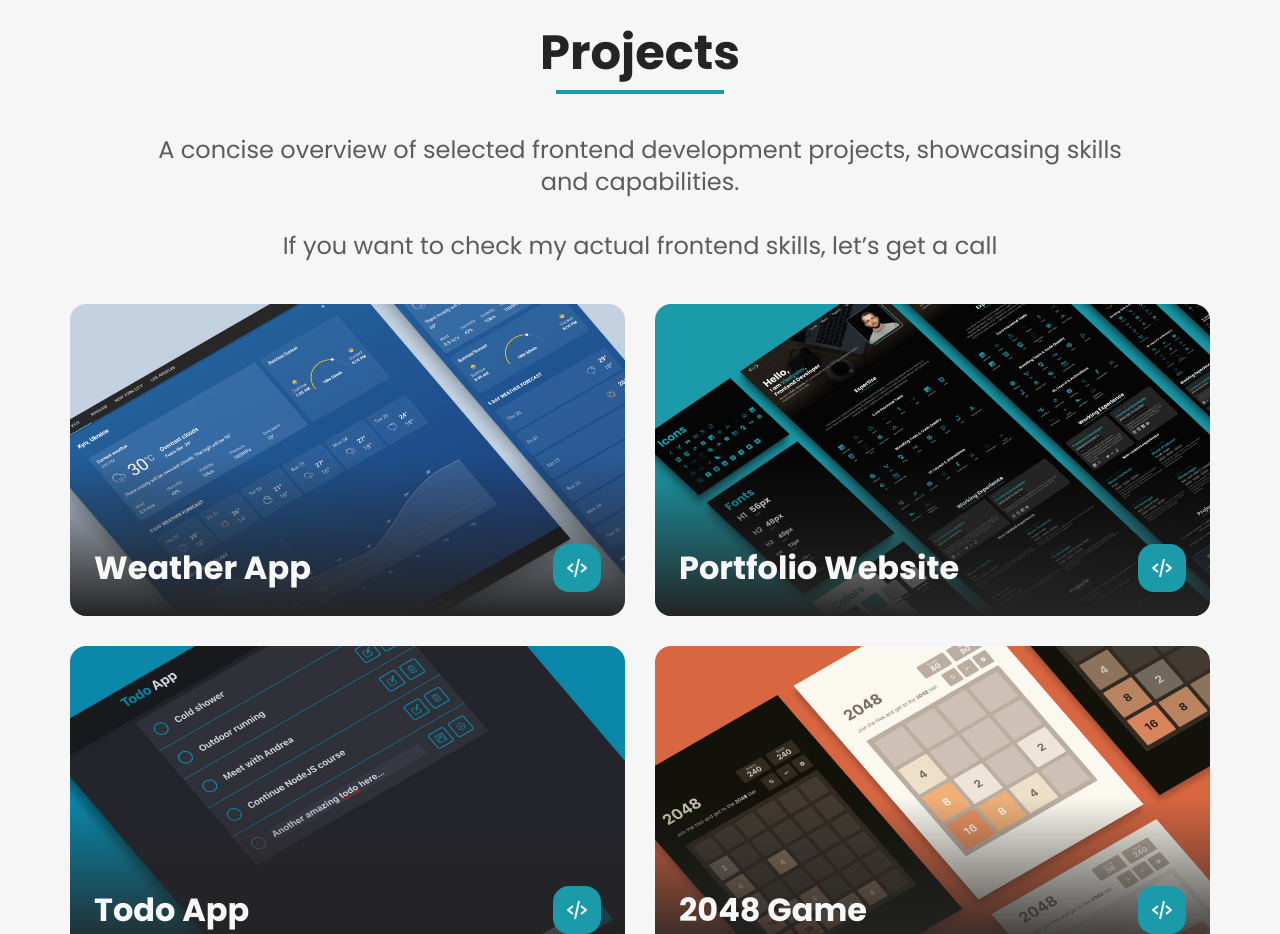
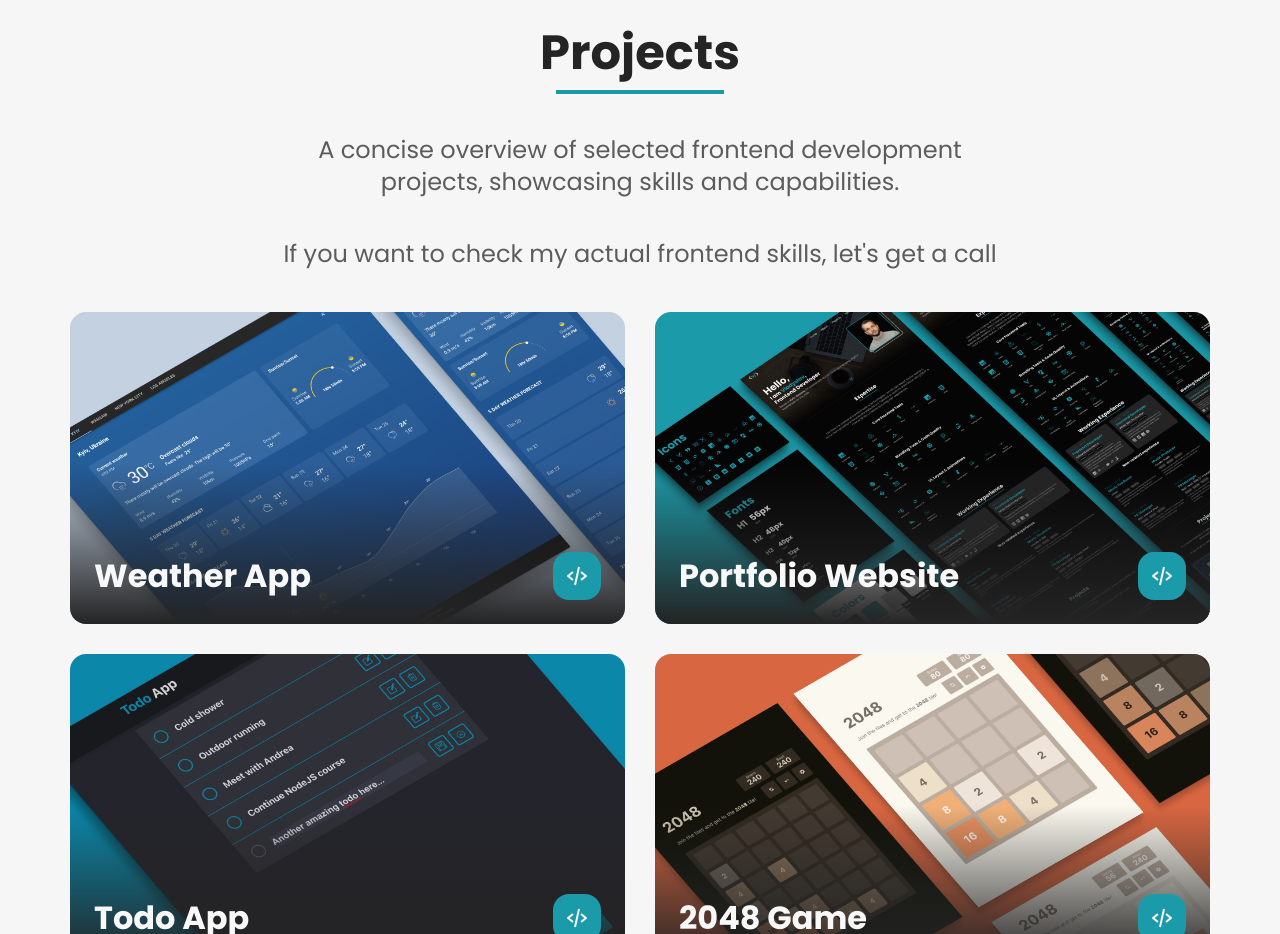
Before and after one commit to VladislavDegtyarenko/vd-developer-portfolio, a Next.js app: page / in a window 1280 px wide. Shown: the part 3680-4614 px from the top of the page. Built offline with nearby package versions, Linux system fonts and the light colour scheme.

Commit message:
paragraphs: balanced text-wrap

```diff
--- a/app/sections/04_Projects.tsx
+++ b/app/sections/04_Projects.tsx
@@ -92,8 +92,11 @@ const Projects = () => {
             <SectionDescription className="projects__descr">
               A concise overview of selected frontend development projects, showcasing
               skills and capabilities.
-              <br /> <br /> If you want to check my actual frontend skills, let’s get a
-              call
+            </SectionDescription>
+
+            <SectionDescription>
+              {`If you want to check my actual frontend skills, let's get a
+              call`}
             </SectionDescription>
 
             <ProjectsList />
--- a/app/ui/SectionDescription.tsx
+++ b/app/ui/SectionDescription.tsx
@@ -14,6 +14,7 @@ const StyledSectionDescription = styled(P1)`
   padding: 0 80px;
   color: ${({ theme }) => theme.grey};
   margin-top: 40px;
+  text-wrap: balance;
 
   @media screen and (max-width: 991.98px) {
     padding: 0 40px;
```
